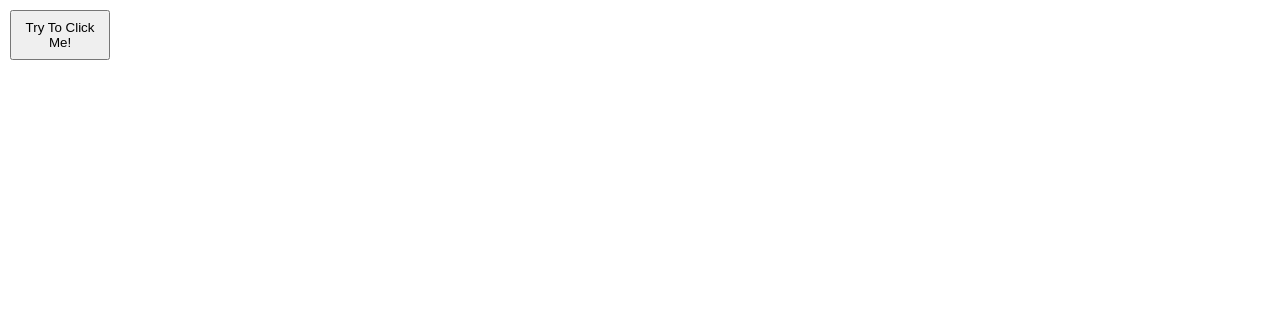
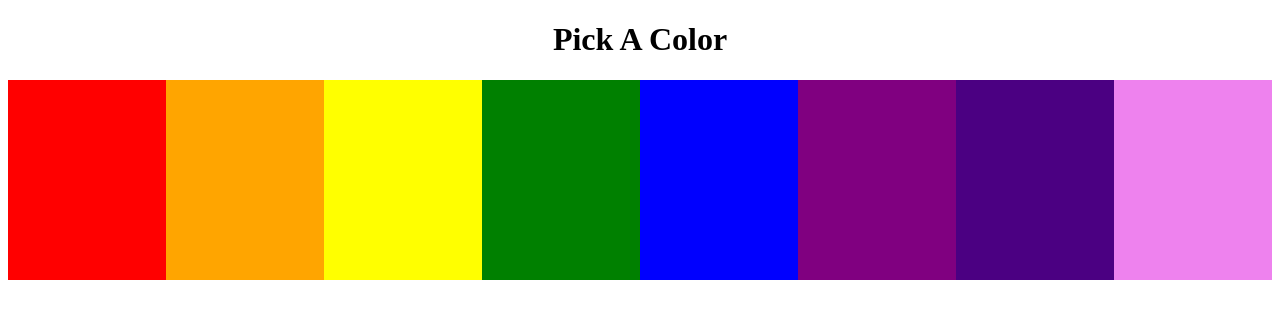
Before and after one commit to danporeda/js_events, a plain HTML site: page index.html in a window 1280 px wide. Drawn offline with Linux system fonts and the light colour scheme.

Commit message:
this.eventListener

```diff
--- a/app.css
+++ b/app.css
@@ -1,7 +1,22 @@
-button {
+/* button {
     position: absolute;
     top: 10px;
     left: 10px;
     height: 50px;
     width: 100px;
+} */
+
+#boxes {
+    display: flex;
+    justify-content: center;
+    align-items: center;
 }
+
+.box {
+    width: 200px;
+    height: 200px;
+}
+
+h1 {
+    text-align: center;
+}
--- a/app.js
+++ b/app.js
@@ -1,14 +1,41 @@
-const btn = document.querySelector('button');
+// const btn = document.querySelector('button');
 
-btn.addEventListener('mouseover', function() {
-    console.log('MOUSED ME OVER!');
-    const height = Math.floor(Math.random() * window.innerHeight);
-    const width = Math.floor(Math.random() * window.innerWidth);
-    btn.style.top = `${width}px`;
-    btn.style.left = `${height}px`;
-});
+// btn.addEventListener('mouseover', function() {
+//     console.log('MOUSED ME OVER!');
+//     const height = Math.floor(Math.random() * window.innerHeight);
+//     const width = Math.floor(Math.random() * window.innerWidth);
+//     btn.style.top = `${width}px`;
+//     btn.style.left = `${height}px`;
+// });
 
-btn.addEventListener('click', function() {
-    btn.innerText = 'YOU GOT ME!';
-    document.body.style.backgroundColor = 'green';
-});
+// btn.addEventListener('click', function() {
+//     btn.innerText = 'YOU GOT ME!';
+//     document.body.style.backgroundColor = 'green';
+// });
+
+
+const colors = [
+    'red',
+    'orange',
+    'yellow',
+    'green',
+    'blue',
+    'purple',
+    'indigo',
+    'violet'
+];
+
+const changeColor = function() {
+    const h1 = document.querySelector('h1');
+    h1.style.color = this.style.backgroundColor;
+}
+
+const container = document.querySelector('#boxes');
+
+for (let color of colors) {
+    const box = document.createElement('div');
+    box.style.backgroundColor = color;
+    box.classList.add('box');
+    container.appendChild(box);
+    box.addEventListener('click', changeColor);
+}
--- a/index.html
+++ b/index.html
@@ -5,13 +5,15 @@
   <meta charset="UTF-8">
   <meta name="viewport" content="width=device-width, initial-scale=1.0">
   <meta http-equiv="X-UA-Compatible" content="ie=edge">
-  <title>World's Most Annoying Button
+  <title>
   </title>
   <link rel="stylesheet" href="app.css">
 </head>
+<body>
+    <h1>Pick A Color</h1>
+  <section id="boxes">
 
-<body>
-  <button>Try To Click Me!</button>
+  </section>
   <script src="app.js"></script>
 </body>
 
```
